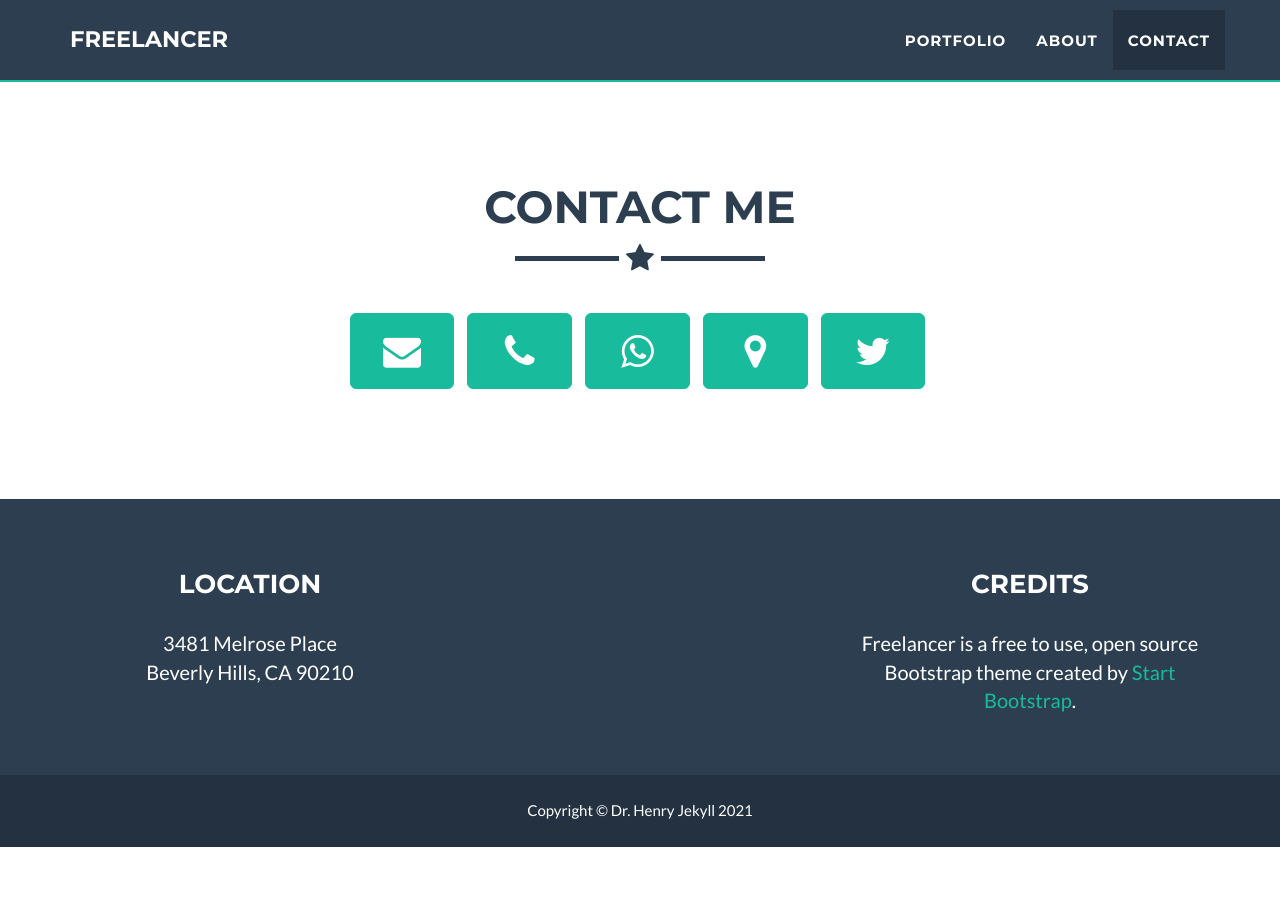
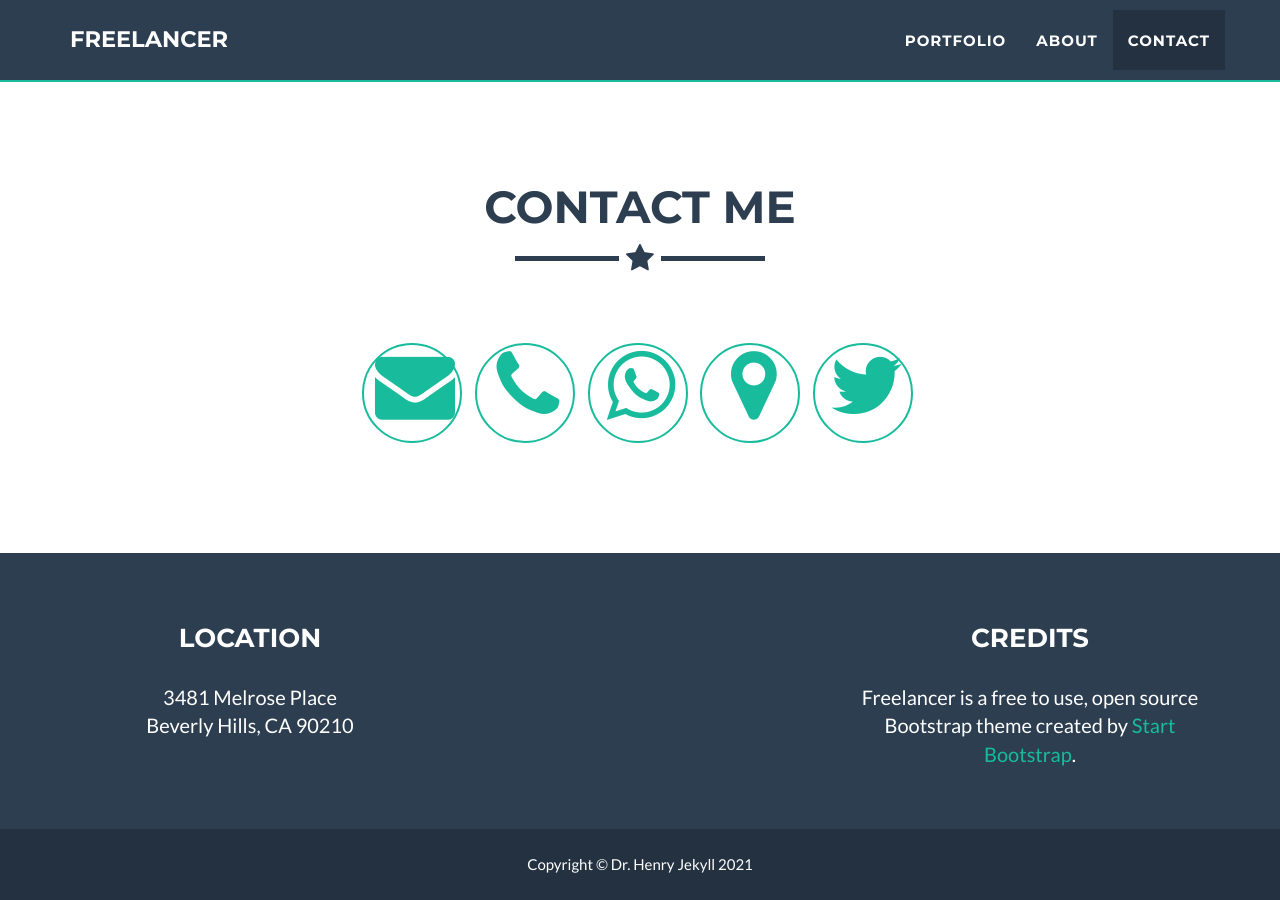
Before and after one commit to chickensmitten/freelancer, a Jekyll site: the page built from _posts/2014-07-18-project-1.markdown, in a window 1280 px wide and 900 px high, scrolled down 2163 px. Built offline with Jekyll 4.4.1, drawn with Linux system fonts in a browser that asks for light colours; before the commit the page ends 3010 px from its top, so only the background shows below that.

Commit message:
Update contact.html

```diff
--- a/_includes/contact.html
+++ b/_includes/contact.html
@@ -15,7 +15,7 @@
                         <ul class="list-inline">
                             {% for network in site.social %}
                             <li>
-                                <a href="{{ network.url }}" class="btn btn-success btn-lg"><i class="fa fa-fw fa-2x fa-{{ network.title }}"></i></a>
+                                <a href="{{ network.url }}" class="btn-social social-outline"><i class="fa fa-fw fa-2x fa-{{ network.title }}"></i></a>
                             </li>
 		                    {% endfor %}
                         </ul>
```
